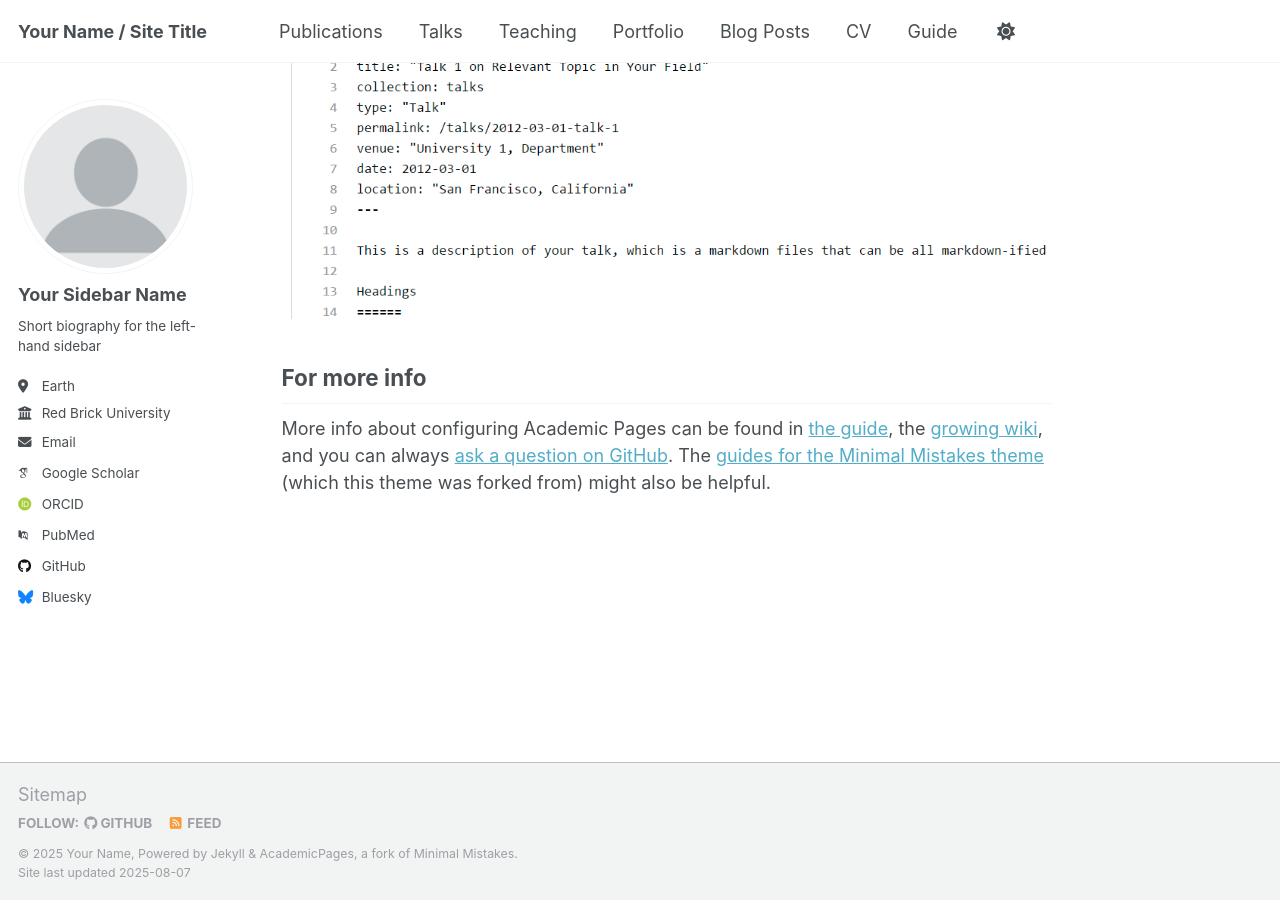
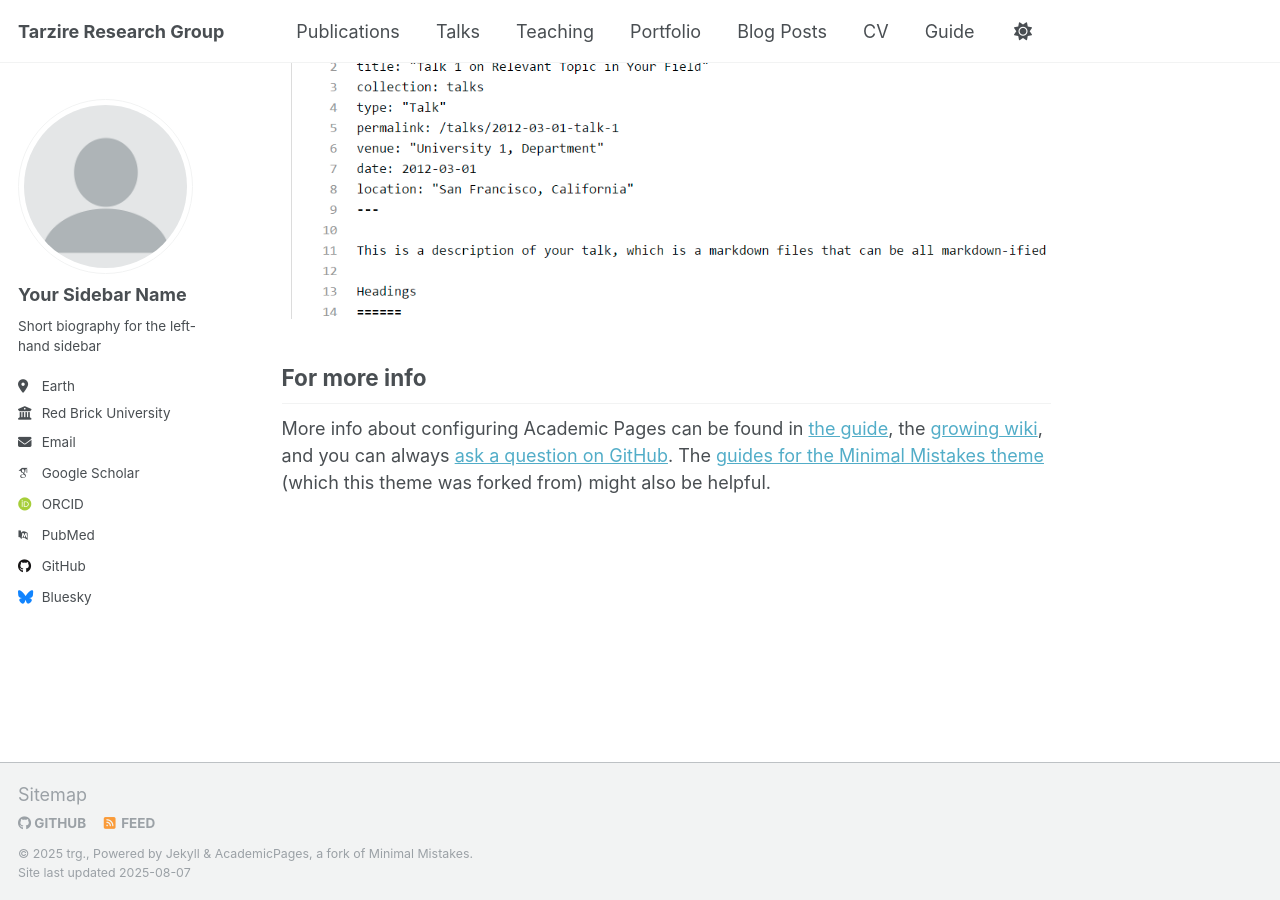
Before and after one commit to TarziaResearchGroup/TarziaResearchGroup.github.io, a Jekyll site: the page built from _pages/about.md, in a window 1280 px wide and 900 px high, scrolled down 2880 px. Built offline with Jekyll 4.4.1, drawn with Linux system fonts in a browser that asks for light colours; some web fonts are replaced; a script that is not in the unit is left out.

Commit message:
Update _config.yml

```diff
--- a/_config.yml
+++ b/_config.yml
@@ -7,11 +7,11 @@
 # server process.
 
 # Basic Site Settings
-locale                   : "en-US"
+locale                   : "en-UK"
 site_theme               : "default"
-title                    : "Your Name / Site Title"
+title                    : "Tarzire Research Group"
 title_separator          : "-"
-name                     : &name "Your Name"
+name                     : &name "trg."
 description              : &description "personal description"
 url                      : https://TarziaResearchGroup.github.io # the base hostname & protocol for your site e.g. "https://[your GitHub username].github.io" or if you already have some other page hosted on Github then use "https://[your GitHub username].github.io/[Your Repo Name]"
 baseurl                  : "" # the subpath of your site, e.g. "/blog"
```
